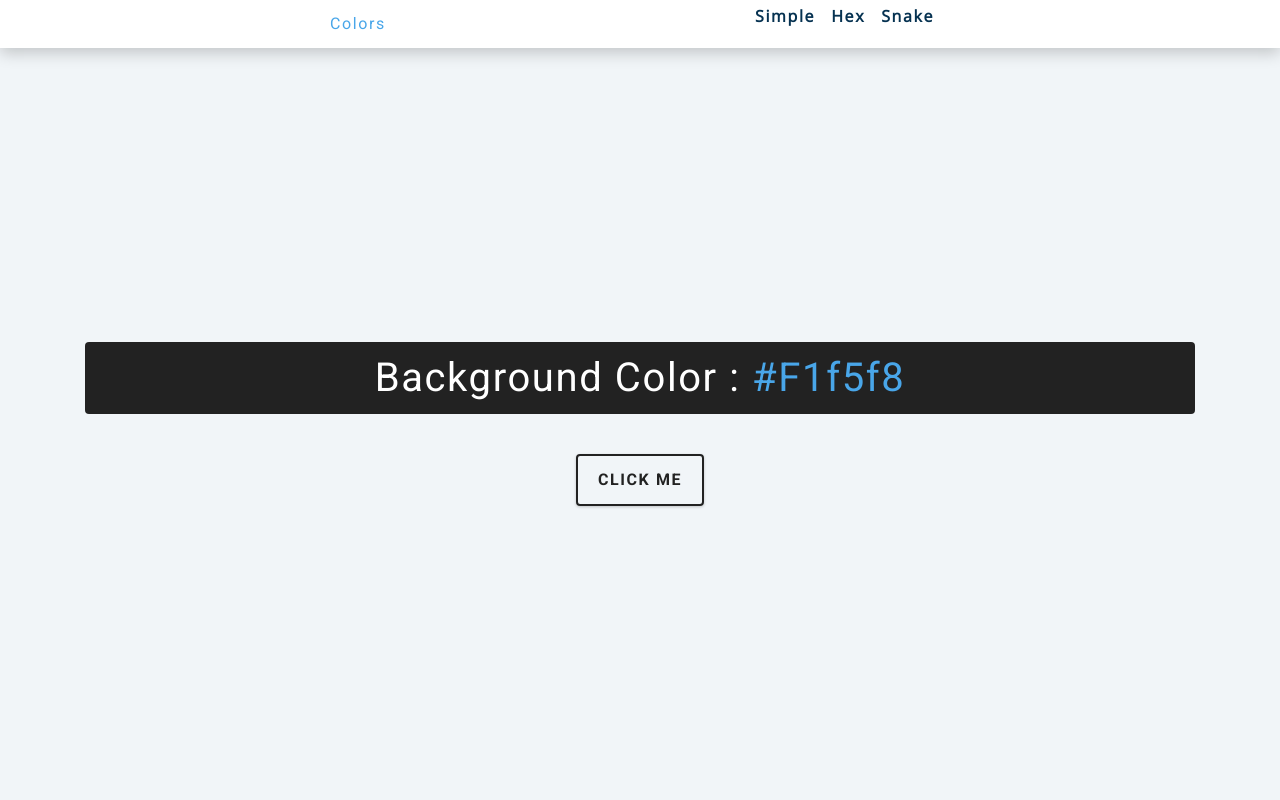
After one commit to LiwaaAudi/Snake_FPP, a Django app: page /games/colorshex in a window 1280 px wide. The commit adds this page. Run offline with Django 3.2, Linux system fonts and the light colour scheme.

Commit message:
Add more Games!

```diff
--- a/pages/urls.py
+++ b/pages/urls.py
@@ -1,6 +1,6 @@
 from django.urls import path
 
-from .views import HomePageView, AboutPageView, GamePageView, RpsGameView, TimerView
+from .views import HomePageView, AboutPageView, GamePageView, RpsGameView, TimerView, ColorsView, ColorsHexView, TestYRView
 
 urlpatterns = [
     path('', HomePageView.as_view(), name='home'),
@@ -8,4 +8,7 @@ urlpatterns = [
     path('games/', GamePageView.as_view(), name='games'),
     path('games/rps', RpsGameView.as_view(), name='rps'),
     path('games/timer', TimerView.as_view(), name='timer'),
+    path('games/colors', ColorsView.as_view(), name='colors'),
+    path('games/colorshex', ColorsHexView.as_view(), name='colorshex'),
+    path('games/test_your_reaction', TestYRView.as_view(), name='test_your_reaction'),
 ]
--- a/pages/views.py
+++ b/pages/views.py
@@ -19,3 +19,15 @@ class RpsGameView(TemplateView):
 
 class TimerView(TemplateView):
     template_name = 'pages/timer.html'
+
+
+class ColorsView(TemplateView):
+    template_name = 'pages/colorsflipper.html'
+
+
+class ColorsHexView(TemplateView):
+    template_name = 'pages/colorsflipper_hex.html'
+
+
+class TestYRView(TemplateView):
+    template_name = 'pages/testyourreaction.html'
--- a/score.json
+++ b/score.json
@@ -1 +1 @@
-{"high_score": "9"}
+{"high_score": "20"}
--- /dev/null
+++ b/static/css/colors.css
@@ -0,0 +1,234 @@
+/*
+===============
+Fonts
+===============
+*/
+@import url("https://fonts.googleapis.com/css?family=Open+Sans|Roboto:400,700&display=swap");
+
+/*
+===============
+Variables
+===============
+*/
+
+:root {
+  /* dark shades of primary color*/
+  --clr-primary-1: hsl(205, 86%, 17%);
+  --clr-primary-2: hsl(205, 77%, 27%);
+  --clr-primary-3: hsl(205, 72%, 37%);
+  --clr-primary-4: hsl(205, 63%, 48%);
+  /* primary/main color */
+  --clr-primary-5: hsl(205, 78%, 60%);
+  /* lighter shades of primary color */
+  --clr-primary-6: hsl(205, 89%, 70%);
+  --clr-primary-7: hsl(205, 90%, 76%);
+  --clr-primary-8: hsl(205, 86%, 81%);
+  --clr-primary-9: hsl(205, 90%, 88%);
+  --clr-primary-10: hsl(205, 100%, 96%);
+  /* darkest grey - used for headings */
+  --clr-grey-1: hsl(209, 61%, 16%);
+  --clr-grey-2: hsl(211, 39%, 23%);
+  --clr-grey-3: hsl(209, 34%, 30%);
+  --clr-grey-4: hsl(209, 28%, 39%);
+  /* grey used for paragraphs */
+  --clr-grey-5: hsl(210, 22%, 49%);
+  --clr-grey-6: hsl(209, 23%, 60%);
+  --clr-grey-7: hsl(211, 27%, 70%);
+  --clr-grey-8: hsl(210, 31%, 80%);
+  --clr-grey-9: hsl(212, 33%, 89%);
+  --clr-grey-10: hsl(210, 36%, 96%);
+  --clr-white: #fff;
+  --clr-red-dark: hsl(360, 67%, 44%);
+  --clr-red-light: hsl(360, 71%, 66%);
+  --clr-green-dark: hsl(125, 67%, 44%);
+  --clr-green-light: hsl(125, 71%, 66%);
+  --clr-black: #222;
+  --ff-primary: "Roboto", sans-serif;
+  --ff-secondary: "Open Sans", sans-serif;
+  --transition: all 0.3s linear;
+  --spacing: 0.1rem;
+  --radius: 0.25rem;
+  --light-shadow: 0 5px 15px rgba(0, 0, 0, 0.1);
+  --dark-shadow: 0 5px 15px rgba(0, 0, 0, 0.2);
+  --max-width: 1170px;
+  --fixed-width: 620px;
+}
+/*
+===============
+Global Styles
+===============
+*/
+
+*,
+::after,
+::before {
+  margin: 0;
+  padding: 0;
+  box-sizing: border-box;
+}
+body {
+  font-family: var(--ff-secondary);
+  background: var(--clr-grey-10);
+  color: var(--clr-grey-1);
+  line-height: 1.5;
+  font-size: 0.875rem;
+}
+ul {
+  list-style-type: none;
+}
+a {
+  text-decoration: none;
+}
+h1,
+h2,
+h3,
+h4 {
+  letter-spacing: var(--spacing);
+  text-transform: capitalize;
+  line-height: 1.25;
+  margin-bottom: 0.75rem;
+  font-family: var(--ff-primary);
+}
+h1 {
+  font-size: 3rem;
+}
+h2 {
+  font-size: 2rem;
+}
+h3 {
+  font-size: 1.25rem;
+}
+h4 {
+  font-size: 0.875rem;
+}
+p {
+  margin-bottom: 1.25rem;
+  color: var(--clr-grey-5);
+}
+@media screen and (min-width: 800px) {
+  h1 {
+    font-size: 4rem;
+  }
+  h2 {
+    font-size: 2.5rem;
+  }
+  h3 {
+    font-size: 1.75rem;
+  }
+  h4 {
+    font-size: 1rem;
+  }
+  body {
+    font-size: 1rem;
+  }
+  h1,
+  h2,
+  h3,
+  h4 {
+    line-height: 1;
+  }
+}
+/*  global classes */
+
+/* section */
+.section {
+  padding: 5rem 0;
+}
+
+.section-center {
+  width: 90vw;
+  margin: 0 auto;
+  max-width: 1170px;
+}
+@media screen and (min-width: 992px) {
+  .section-center {
+    width: 95vw;
+  }
+}
+main {
+  min-height: 100vh;
+  display: grid;
+  place-items: center;
+}
+
+/*
+===============
+Nav
+===============
+*/
+nav {
+  background: var(--clr-white);
+  height: 3rem;
+  display: grid;
+  align-items: center;
+  box-shadow: var(--dark-shadow);
+}
+.nav-center {
+  width: 90vw;
+  max-width: var(--fixed-width);
+  margin: 0 auto;
+  display: flex;
+  align-items: center;
+  justify-content: space-between;
+}
+.nav-center h4 {
+  margin-bottom: 0;
+  color: var(--clr-primary-5);
+}
+.nav-links {
+  display: flex;
+}
+nav a {
+  text-transform: capitalize;
+  font-weight: 700;
+  font-size: 1rem;
+  color: var(--clr-primary-1);
+  letter-spacing: var(--spacing);
+  margin-right: 1rem;
+}
+nav a:hover {
+  color: var(--clr-primary-5);
+}
+/*
+===============
+Container
+===============
+*/
+main {
+  min-height: calc(100vh - 3rem);
+  display: grid;
+  place-items: center;
+}
+.container {
+  text-align: center;
+}
+.container h2 {
+  background: var(--clr-black);
+  color: var(--clr-white);
+  padding: 1rem;
+  border-radius: var(--radius);
+  margin-bottom: 2.5rem;
+}
+.color {
+  color: var(--clr-primary-5);
+}
+.btn-hero {
+  font-family: var(--ff-primary);
+  text-transform: uppercase;
+  background: transparent;
+  color: var(--clr-black);
+  letter-spacing: var(--spacing);
+  display: inline-block;
+  font-weight: 700;
+  transition: var(--transition);
+  border: 2px solid var(--clr-black);
+  cursor: pointer;
+  box-shadow: 0 1px 3px rgba(0, 0, 0, 0.2);
+  border-radius: var(--radius);
+  font-size: 1rem;
+  padding: 0.75rem 1.25rem;
+}
+.btn-hero:hover {
+  color: var(--clr-white);
+  background: var(--clr-black);
+}
--- /dev/null
+++ b/static/js/hexcolors.js
@@ -0,0 +1,18 @@
+const hex = [0, 1, 2, 3, 4, 5, 6, 7, 8, 9, "A", "B", "C", "D", "E", "F"];
+const btn = document.getElementById("btn");
+const color = document.querySelector(".color");
+
+btn.addEventListener('click', function() {
+    let hexColor = '#';
+
+    for(let i = 0; i < 6; i++) {
+        hexColor += hex[getRandomNumber()];
+    }
+
+    document.body.style.backgroundColor = hexColor;
+    color.textContent = hexColor;
+});
+
+function getRandomNumber() {
+    return Math.floor(Math.random() * hex.length)
+}
--- a/templates/_base.html
+++ b/templates/_base.html
@@ -19,6 +19,7 @@
 </head>
 
 <body>
+{% block body %}
   <main role="main">
     <div class="d-flex flex-column flex-md-row align-items-center p-3 px-md-4 mb-3 bg-white border-bottom shadow-sm">
       <h5 class="my-0 mr-md-auto font-weight-normal">
@@ -61,7 +62,7 @@
       <span class="text-muted">&copy; 2021 Liwaa Audi. First Programming Practice.</span>
     </div>
   </footer>
-
+{% endblock body %}
 
 
   {% block javascript %}
--- /dev/null
+++ b/templates/pages/colorsflipper_hex.html
@@ -0,0 +1,52 @@
+{% load static %}
+
+<!DOCTYPE html>
+<html lang="en">
+  <head>
+    <meta charset="UTF-8" />
+    <meta name="viewport" content="width=device-width, initial-scale=1.0" />
+    <title>
+      Color Flipper || Simple
+    </title>
+    <!-- Bootstrap CSS -->
+    <link rel="stylesheet" href="https://cdn.jsdelivr.net/npm/bootstrap@4.5.3/dist/css/bootstrap.min.css" integrity="sha384-TX8t27EcRE3e/ihU7zmQxVncDAy5uIKz4rEkgIXeMed4M0jlfIDPvg6uqKI2xXr2" crossorigin="anonymous">
+
+    <link rel="stylesheet" href="{% static 'css/colors.css' %}">
+</head>
+  <body>
+        <nav>
+        <div class="nav-center">
+            <h4>Colors</h4>
+            <ul class="nav-links">
+                <li>
+                    <a href="{% url 'colors' %}">Simple</a>
+                </li>
+                <li>
+                    <a href="{% url 'colorshex' %}">Hex</a>
+                </li>
+                <li>
+                    <a href="{% url 'home' %}">Snake</a>
+                </li>
+            </ul>
+        </div>
+    </nav>
+    <main>
+        <div class="container">
+            <h2>Background Color : <span class="color">
+                #f1f5f8
+            </span></h2>
+            <button class="btn btn-hero" id="btn">Click Me</button>
+        </div>
+    </main>
+
+  <!-- Bootstrap JavaScript -->
+    <script src="https://code.jquery.com/jquery-3.5.1.slim.min.js" integrity="sha256-4+XzXVhsDmqanXGHaHvgh1gMQKX40OUvDEBTu8JcmNs=" crossorigin="anonymous"></script>
+    <script src="https://cdn.jsdelivr.net/npm/bootstrap@4.5.3/dist/js/bootstrap.bundle.min.js" integrity="sha384-ho+j7jyWK8fNQe+A12Hb8AhRq26LrZ/JpcUGGOn+Y7RsweNrtN/tE3MoK7ZeZDyx" crossorigin="anonymous"></script>
+
+  <!-- 3rd party JavaScript -->
+
+  <!-- Project JS -->
+    <script src="{% static 'js/hexcolors.js' %}" charset="utd-8"></script>
+
+    </body>
+</html>
--- a/templates/pages/games.html
+++ b/templates/pages/games.html
@@ -9,5 +9,7 @@
         <li><h3><a href="https://github.com/LiwaaAudi/Snake_FPP" target="_blank">Snake Game</a> </h3></li>
         <li><h3><a href="{% url 'rps' %}">Rock Paper Scissors</a> </h3></li>
         <li><h3><a href="{% url 'timer' %}">20 minutes game timer</a> </h3></li>
+        <li><h3><a href="{% url 'colors' %}">Colors Flipper</a> </h3></li>
+        <li><h3><a href="{% url 'test_your_reaction' %}">Test your Reaction</a> </h3></li>
     </ul>
 {% endblock content %}
```
Also changed, not shown: static/js/colors.js (added, +15 -0 lines), templates/pages/colorsflipper.html (added, +51 -0 lines), templates/pages/testyourreaction.html (added, +136 -0 lines).
